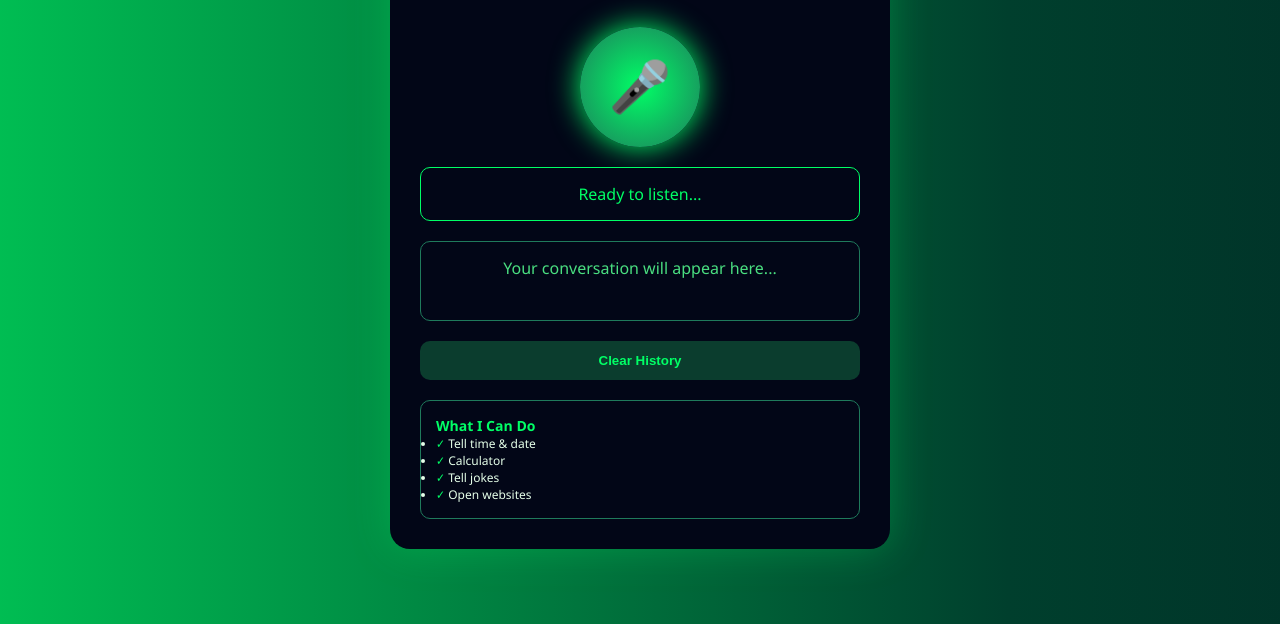
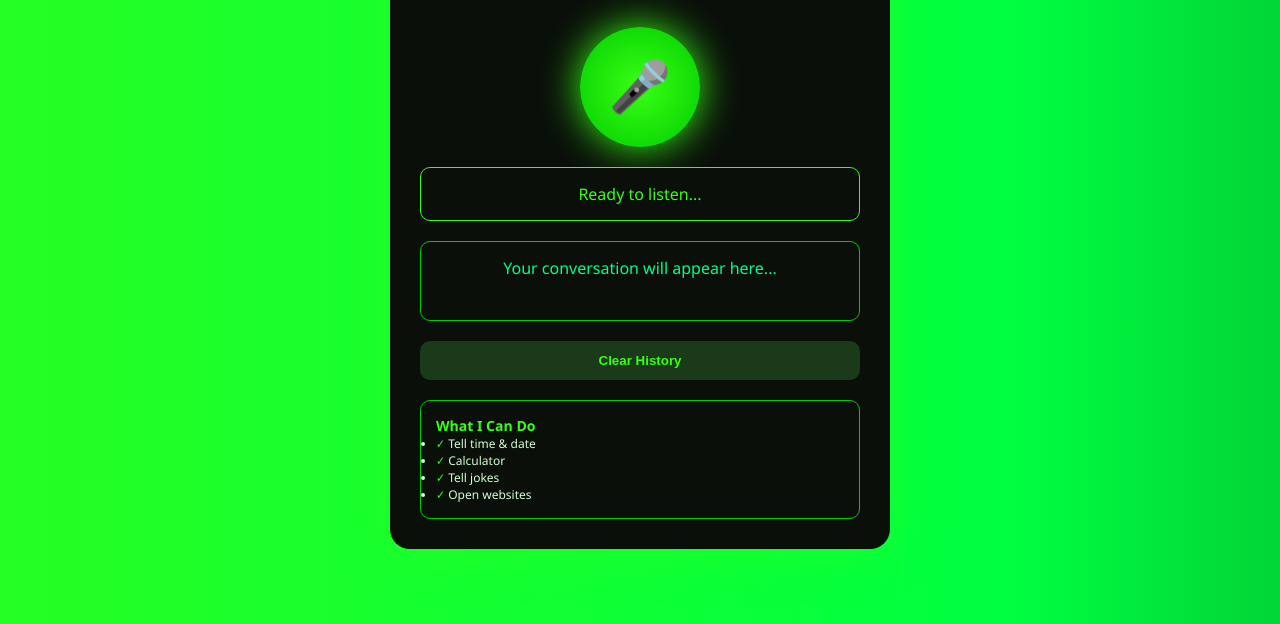
Before and after one commit to rome0010/freshmeat, a plain HTML site: page index.html in a window 1280 px wide. Shown: the part 176-800 px from the top of the page. Drawn offline with Linux system fonts and the light colour scheme.

Commit message:
Add files via upload
3

```diff
--- a/index.html
+++ b/index.html
@@ -12,18 +12,18 @@
     box-sizing: border-box;
 }
 
-/* ===== BACKGROUND (UPDATED RGB GAMING) ===== */
+/* ===== BACKGROUND (VIBRANT GREEN GAMING) ===== */
 body {
     font-family: 'Segoe UI', Tahoma, Geneva, Verdana, sans-serif;
 
     background: linear-gradient(
         270deg,
-        #020617,
-        #003f2d,
-        #00ff66,
-        #00ffff,
-        #003f2d,
-        #020617
+        #0a0f0a,
+        #00ff41,
+        #39ff14,
+        #00ff88,
+        #00ff41,
+        #0a0f0a
     );
     background-size: 600% 600%;
     animation: rgbBackground 20s ease infinite;
@@ -44,27 +44,27 @@ body {
 
 /* ===== CARD ===== */
 .container {
-    background: #020617;
+    background: #0a0f0a;
     border-radius: 20px;
-    box-shadow: 0 0 40px rgba(0,255,102,0.25);
+    box-shadow: 0 0 50px rgba(57,255,20,0.4);
     padding: 30px;
     max-width: 500px;
     width: 100%;
-    color: #E5FFE9;
+    color: #d0ffd0;
 }
 
 /* ===== TEXT ===== */
 h1 {
     text-align: center;
-    color: #00FF66;
+    color: #39ff14;
     margin-bottom: 10px;
     font-size: 28px;
-    text-shadow: 0 0 10px #00FF66;
+    text-shadow: 0 0 15px #39ff14;
 }
 
 .subtitle {
     text-align: center;
-    color: #9AE6B4;
+    color: #00ff88;
     margin-bottom: 30px;
     font-size: 14px;
 }
@@ -74,20 +74,20 @@ h1 {
     width: 120px;
     height: 120px;
     border-radius: 50%;
-    background: radial-gradient(circle, #00FF66, #1F7A5C);
+    background: radial-gradient(circle, #39ff14, #00cc00);
     border: none;
-    color: #022C22;
+    color: #0a0f0a;
     font-size: 50px;
     cursor: pointer;
     display: block;
     margin: 0 auto 20px;
-    box-shadow: 0 0 30px #00FF66;
+    box-shadow: 0 0 40px #39ff14;
     transition: 0.3s;
 }
 
 .mic-button:hover {
     transform: scale(1.08);
-    box-shadow: 0 0 50px #00FF66;
+    box-shadow: 0 0 60px #39ff14;
 }
 
 .mic-button.listening {
@@ -104,32 +104,32 @@ h1 {
 .status {
     text-align: center;
     padding: 15px;
-    background: #020617;
-    border: 1px solid #00FF66;
+    background: #0a0f0a;
+    border: 1px solid #39ff14;
     border-radius: 10px;
     margin-bottom: 20px;
-    color: #00FF66;
+    color: #39ff14;
 }
 
 /* ===== TRANSCRIPT ===== */
 .transcript {
-    background: #020617;
+    background: #0a0f0a;
     border-radius: 10px;
     padding: 15px;
     margin-bottom: 20px;
     min-height: 80px;
     max-height: 200px;
     overflow-y: auto;
-    border: 1px solid #1F7A5C;
+    border: 1px solid #00cc00;
 }
 
 .user-text {
-    color: #00FF66;
+    color: #39ff14;
     font-weight: 600;
 }
 
 .assistant-text {
-    color: #1F7A5C;
+    color: #00ff88;
     font-weight: 600;
 }
 
@@ -139,34 +139,34 @@ h1 {
     padding: 12px;
     border-radius: 10px;
     border: none;
-    background: #0B3D2E;
-    color: #00FF66;
+    background: #1a3a1a;
+    color: #39ff14;
     font-weight: 600;
     cursor: pointer;
 }
 
 .btn-clear:hover {
-    background: #00FF66;
-    color: #022C22;
+    background: #39ff14;
+    color: #0a0f0a;
 }
 
 /* ===== FEATURES ===== */
 .features {
     margin-top: 20px;
     padding: 15px;
-    background: #020617;
+    background: #0a0f0a;
     border-radius: 10px;
     font-size: 12px;
-    border: 1px solid #1F7A5C;
+    border: 1px solid #00cc00;
 }
 
 .features h3 {
-    color: #00FF66;
+    color: #39ff14;
 }
 
 .features li::before {
     content: "✓ ";
-    color: #00FF66;
+    color: #39ff14;
 }
 </style>
 </head>
@@ -180,7 +180,7 @@ h1 {
     <div class="status" id="status">Ready to listen...</div>
 
     <div class="transcript" id="transcript">
-        <p style="text-align:center;color:#4ADE80;">Your conversation will appear here...</p>
+        <p style="text-align:center;color:#00ff88;">Your conversation will appear here...</p>
     </div>
 
     <button class="btn-clear" onclick="clearTranscript()">Clear History</button>
```
